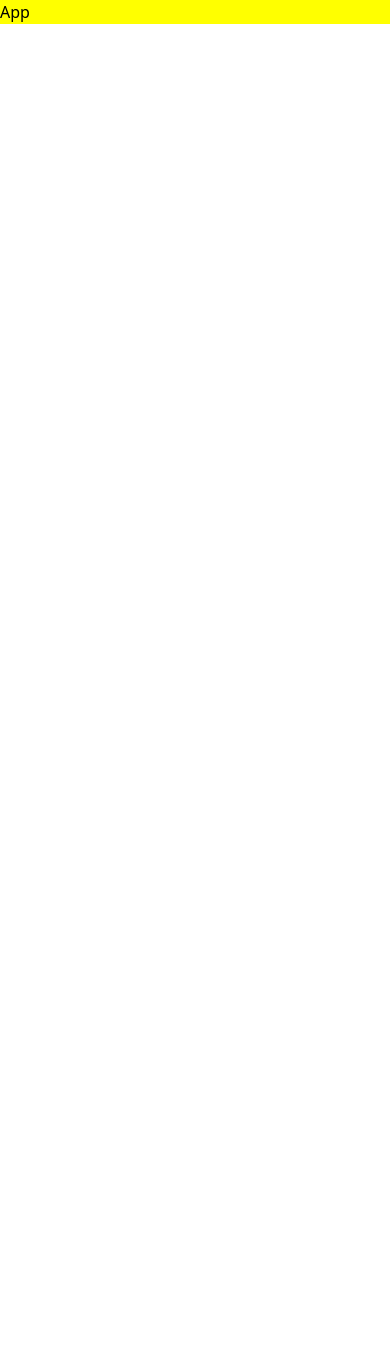
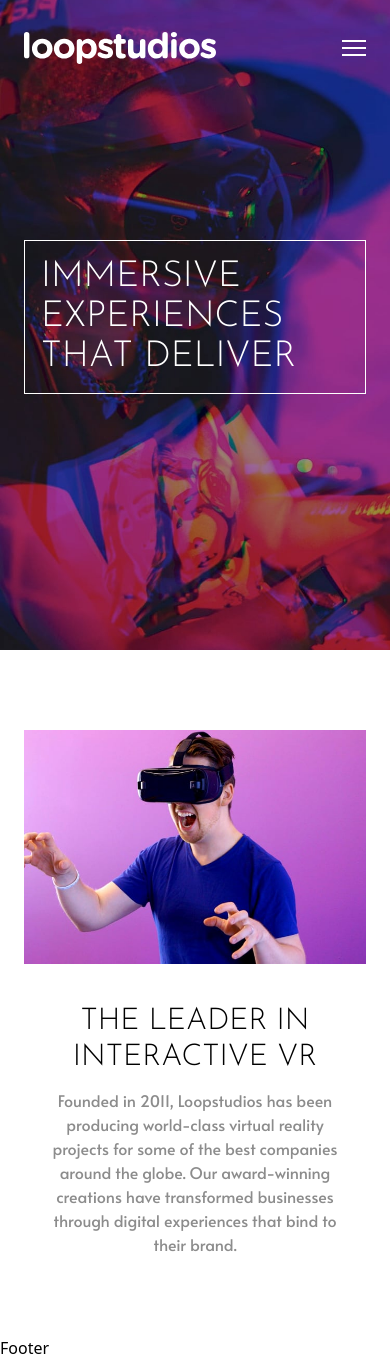
Before and after one commit to koyaboy/loopstudios-landing-page-FM, a React (Vite) app: page / in a window 390 px wide. Before the commit the page ends 844 px from the top, so only its background shows below. Built offline with nearby package versions, Linux system fonts and the light colour scheme.

Commit message:
Mobile-Header-Design-Complete

```diff
--- a/src/App.jsx
+++ b/src/App.jsx
@@ -1,9 +1,13 @@
+import Footer from "./components/Footer"
+import Header from "./components/Header"
+import MainContent from "./containers/MainContent"
+
 function App() {
-
-
   return (
     <>
-      <div className="bg-yellow">App</div>
+      <Header />
+      <MainContent />
+      <Footer />
     </>
   )
 }
--- /dev/null
+++ b/src/assets/images/images.js
@@ -0,0 +1,28 @@
+export { default as interactiveMobile } from "./mobile/image-interactive.jpg"
+export { default as curiosityMobile } from "./mobile/image-curiosity.jpg"
+export { default as deepEarthMobile } from "./mobile/image-deep-earth.jpg"
+export { default as fishEyeMobile } from "./mobile/image-fisheye.jpg"
+export { default as fromAboveMobile } from "./mobile/image-from-above.jpg"
+export { default as gridMobile } from "./mobile/image-grid.jpg"
+export { default as nightArcadeMobile } from "./mobile/image-night-arcade.jpg"
+export { default as pocketBorealisMobile } from "./mobile/image-pocket-borealis.jpg"
+export { default as soccerTeamMobile } from "./mobile/image-soccer-team.jpg"
+
+export { default as interactiveDesktop } from "./desktop/image-interactive.jpg"
+export { default as curiosityDesktop } from "./desktop/image-curiosity.jpg"
+export { default as deepEarthDesktop } from "./desktop/image-deep-earth.jpg"
+export { default as fishEyeDesktop } from "./desktop/image-fisheye.jpg"
+export { default as fromAboveDesktop } from "./desktop/image-from-above.jpg"
+export { default as gridDesktop } from "./desktop/image-grid.jpg"
+export { default as nightArcadDesktop } from "./desktop/image-night-arcade.jpg"
+export { default as pocketBorealisDesktop } from "./desktop/image-pocket-borealis.jpg"
+export { default as soccerTeamDesktop } from "./desktop/image-soccer-team.jpg"
+
+
+
+export { default as iconClose } from "./icon-close.svg"
+export { default as iconHamburger } from "./icon-hamburger.svg"
+export { default as iconFacebook } from "./icon-facebook.svg"
+export { default as iconInstagram } from "./icon-instagram.svg"
+export { default as iconPinterest } from "./icon-pinterest.svg"
+export { default as iconTwitter } from "./icon-twitter.svg"
--- /dev/null
+++ b/src/components/Creation.jsx
@@ -0,0 +1,9 @@
+import React from 'react'
+
+const Creation = () => {
+    return (
+        <div>Creation</div>
+    )
+}
+
+export default Creation
--- /dev/null
+++ b/src/components/Footer.jsx
@@ -0,0 +1,9 @@
+import React from 'react'
+
+const Footer = () => {
+    return (
+        <div>Footer</div>
+    )
+}
+
+export default Footer
--- /dev/null
+++ b/src/components/Header.jsx
@@ -0,0 +1,25 @@
+import React from 'react'
+import logo from "../assets/images/logo.svg"
+
+import { iconClose, iconHamburger } from '../assets/images/images'
+
+
+const Header = () => {
+    return (
+        <>
+            <div className='header-mobile px-6 py-8'>
+                <div className='flex justify-between items-center'>
+                    <img src={logo} alt="logo" />
+                    <img src={iconHamburger} alt="icon-hamburger" />
+                </div>
+
+                <div className='border border-white pl-4 py-4 relative top-44'>
+                    <div className='heading uppercase text-white text-4xl w-4/5'> Immersive experiences that deliver</div>
+                </div>
+            </div>
+        </>
+
+    )
+}
+
+export default Header
--- /dev/null
+++ b/src/containers/MainContent.jsx
@@ -0,0 +1,36 @@
+import React from 'react'
+import Creation from '../components/Creation'
+
+import * as images from "../assets/images/images.js"
+
+
+const MainContent = () => {
+    return (
+        <>
+            <div className='px-6 py-20'>
+                <div>
+                    <img
+                        src={images.interactiveMobile}
+                        alt="image-interactive-mobile"
+                    />
+                    <div className='px-4 text-center'>
+                        <h2 className='heading uppercase mt-10 text-3xl'>  The leader in interactive VR</h2>
+                        <p className='mt-3 text-dark-gray font-alata'>Founded in 2011, Loopstudios has been producing world-class virtual reality
+                            projects for some of the best companies around the globe. Our award-winning
+                            creations have transformed businesses through digital experiences that bind
+                            to their brand.
+                        </p>
+                    </div>
+                </div>
+
+                {/* OUR CREATIONS */}
+                {/* <div className='mt-24 bg-yellow'>
+                    <h2 className='heading uppercase text-center text-3xl mb-4'>Our creations</h2>
+                    <Creation image={ } title="DEEP EARTH" />
+                </div> */}
+            </div>
+        </>
+    )
+}
+
+export default MainContent
--- a/src/index.css
+++ b/src/index.css
@@ -6,3 +6,17 @@
   --alata: 'Alata', sans-serif;
   --josefin: 'Josefin Sans', sans-serif;
 }
+
+/*GENERAL CLASSES*/
+.heading {
+  font-family: var(--josefin);
+}
+
+/*HEADER */
+.header-mobile {
+  background: url("./assets/images/mobile/image-hero.jpg");
+  background-position: center;
+  background-size: cover;
+  background-repeat: no-repeat;
+  height: 650px;
+}
--- a/tailwind.config.js
+++ b/tailwind.config.js
@@ -14,6 +14,13 @@ export default {
       'dark-gray': 'hsl(0, 0%, 55%)',
       'very-dark-gray': 'hsl(0, 0%, 41%)'
     },
+    fontFamily: {
+      'sans': ['ui-sans-serif', 'system-ui'],
+      'serif': ['ui-serif', 'Georgia'],
+      'mono': ['ui-monospace', 'SFMono-Regular'],
+      'alata': ['Alata', 'ui-sans-serif'],
+      'josefin': ['"Josefin Sans"', 'ui-sans-serif'],
+    }
   },
   plugins: [],
 }
```
